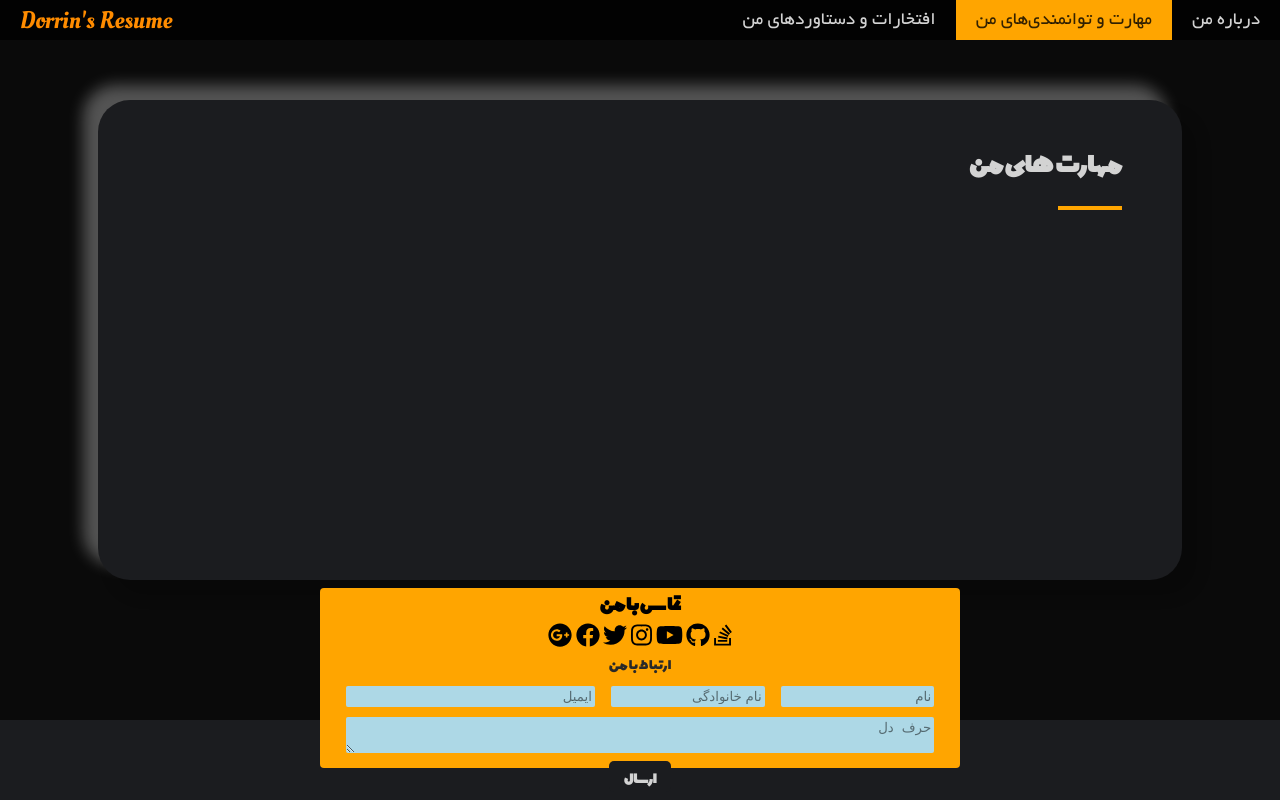
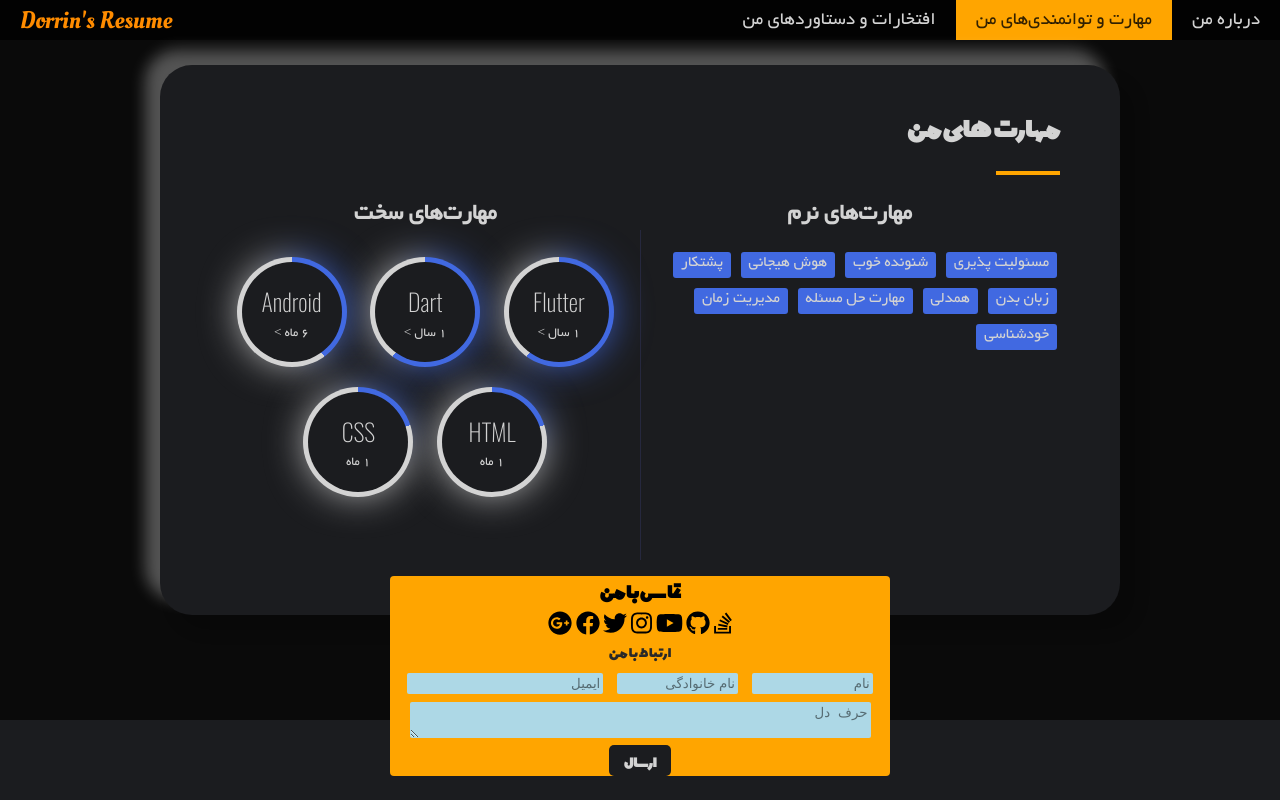
Before and after one commit to dorrin-sot/HTML-CSS-Resume, a website: page pages/skills.html in a window 1280 px wide. Drawn offline with Linux system fonts and the light colour scheme.

Commit message:
skills page done

```diff
--- a/css/main-styles.css
+++ b/css/main-styles.css
@@ -1,7 +1,7 @@
 .main-card {
   /*margin-bottom: 20px;*/
-  height: 60vh;
-  width: 80vw;
+  height: 550px;
+  width: 900px;
   position: absolute;
   top: 42.5%;
   left: 50%;
@@ -34,10 +34,11 @@ footer {
 }
 
 .contact-us {
-  width: 50vw;
-  height: 22.5vh;
-  bottom: 4vh;
-  transform: translateX(-50%);
+  width: 500px;
+  height: 200px;
+  bottom: 3vh;
+  right: 50%;
+  transform: translateX(50%);
   background-color: orange;
   border-radius: 4px;
 }
--- a/css/navbar.css
+++ b/css/navbar.css
@@ -11,6 +11,11 @@
 @font-face {
   font-family: 'OleoScript';
   src: url('../assets/fonts/OleoScript.ttf');
+}
+
+@font-face {
+  font-family: 'Oswald';
+  src: url('../assets/fonts/Oswald.ttf');
 }
 
 body {
--- /dev/null
+++ b/css/skills-styles.css
@@ -0,0 +1,99 @@
+.vl {
+  position: absolute;
+  border-left: 1px solid #26283e;
+  height: 60%;
+  top: 30%;
+  left: 50%;
+}
+
+.main-card .title {
+  color: lightgray;
+  text-align: center;
+}
+
+#soft-skills-flow p {
+  display: inline-block;
+  background-color: royalblue;
+  color: lightgray;
+  height: 20px;
+  margin: 5px 3px;
+  padding: 3px 8px;
+  border-radius: 3px;
+}
+
+.circ-progress {
+  position: relative;
+  width: 100px;
+  height: 100px;
+  border-radius: 50%;
+  background: #1b1c1f;
+  color: lightgray;
+  text-align: center;
+  margin: 15px;
+}
+
+.circ-progress h3 {
+  padding-top: 30%;
+  margin-bottom: 5px;
+  font-family: Oswald;
+  font-weight: lighter;
+  font-size: x-large;
+  transform: translateY(-50%);
+}
+
+.circ-progress h4 {
+  margin-top: 5px;
+  padding-bottom: 50%;
+  font-weight: lighter;
+  font-size: smaller;
+  transform: translateY(-50%);
+}
+
+.circ-progress::after {
+  content: '';
+  border-radius: 50%;
+  position: absolute;
+  top: -5px;
+  left: -5px;
+  right: -5px;
+  bottom: -5px;
+  z-index: -1;
+}
+
+.circ-progress::before {
+  content: '';
+  border-radius: 50%;
+  position: absolute;
+  top: 0;
+  left: 0;
+  right: 0;
+  bottom: 0;
+  z-index: -2;
+  filter: blur(20px);
+}
+
+.perc-60::before {
+  background: conic-gradient(royalblue 60%, lightgray 60%);
+}
+
+.perc-60::after {
+  background: conic-gradient(royalblue 60%, lightgray 60%);
+}
+
+
+.perc-40::before {
+  background: conic-gradient(royalblue 40%, lightgray 40%);
+}
+
+.perc-40::after {
+  background: conic-gradient(royalblue 40%, lightgray 40%);
+}
+
+
+.perc-20::before {
+  background: conic-gradient(royalblue 20%, lightgray 20%);
+}
+
+.perc-20::after {
+  background: conic-gradient(royalblue 20%, lightgray 20%);
+}
--- a/pages/skills.html
+++ b/pages/skills.html
@@ -19,7 +19,46 @@
   <section class="main-card">
     <h1 class="card-title">مهارت‌های من</h1>
     <hr class="card-title-divider"/>
-
+    <div class="disp-inline-block" style="width: 46.75%; vertical-align: top">
+      <h2 class="title">مهارت‌های نرم</h2>
+      <div id="soft-skills-flow">
+        <p>مسئولیت پذیری</p>
+        <p>شنونده خوب</p>
+        <p>هوش هیجانی</p>
+        <p>پشتکار</p>
+        <p>زبان بدن</p>
+        <p>همدلی</p>
+        <p>مهارت حل مسئله</p>
+        <p>مدیریت زمان</p>
+        <p>خود‌شناسی</p>
+      </div>
+    </div>
+    <div class="disp-inline-block" style="width: 46.75%; text-align: center; vertical-align: top">
+      <h2 class="title">مهارت‌های سخت</h2>
+      <div id="hard-skills-flow">
+        <div class="circ-progress disp-inline-block perc-60">
+          <h3>Flutter</h3>
+          <h4>۱ سال &gt;</h4>
+        </div>
+        <div class="circ-progress disp-inline-block perc-60">
+          <h3>Dart</h3>
+          <h4>۱ سال &gt;</h4>
+        </div>
+        <div class="circ-progress disp-inline-block perc-40">
+          <h3>Android</h3>
+          <h4>۶ ماه &gt;</h4>
+        </div>
+        <div class="circ-progress disp-inline-block perc-20">
+          <h3>HTML</h3>
+          <h4>۱ ماه</h4>
+        </div>
+        <div class="circ-progress disp-inline-block perc-20">
+          <h3>CSS</h3>
+          <h4>۱ ماه</h4>
+        </div>
+      </div>
+    </div>
+    <div class="vl"></div>
   </section>
 </main>
 
@@ -49,4 +88,5 @@
 </body>
 <link rel="stylesheet" href="../css/navbar.css"/>
 <link rel="stylesheet" href="../css/main-styles.css"/>
+<link rel="stylesheet" href="../css/skills-styles.css"/>
 </html>
```
Also changed, not shown: assets/fonts/Oswald.ttf (added).
